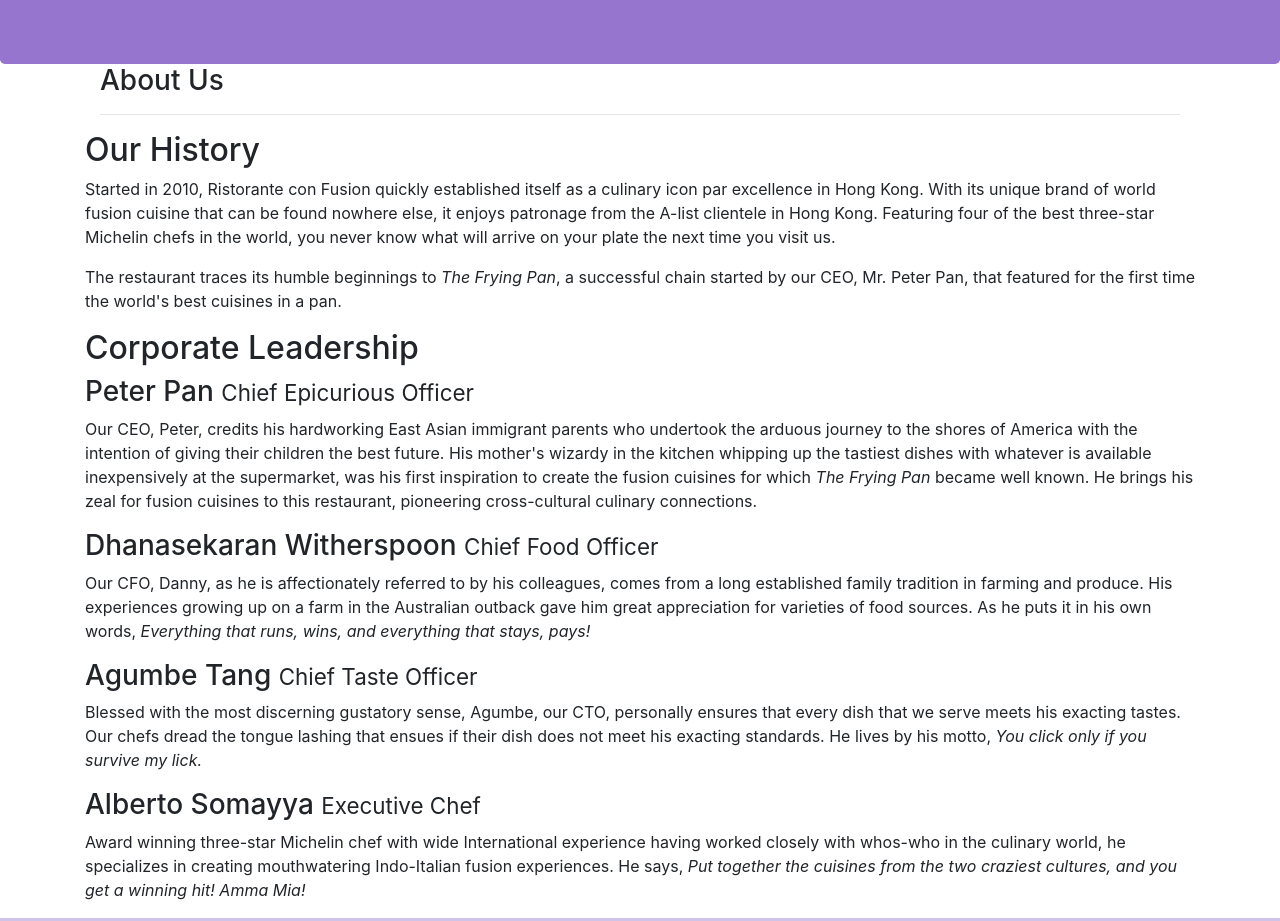
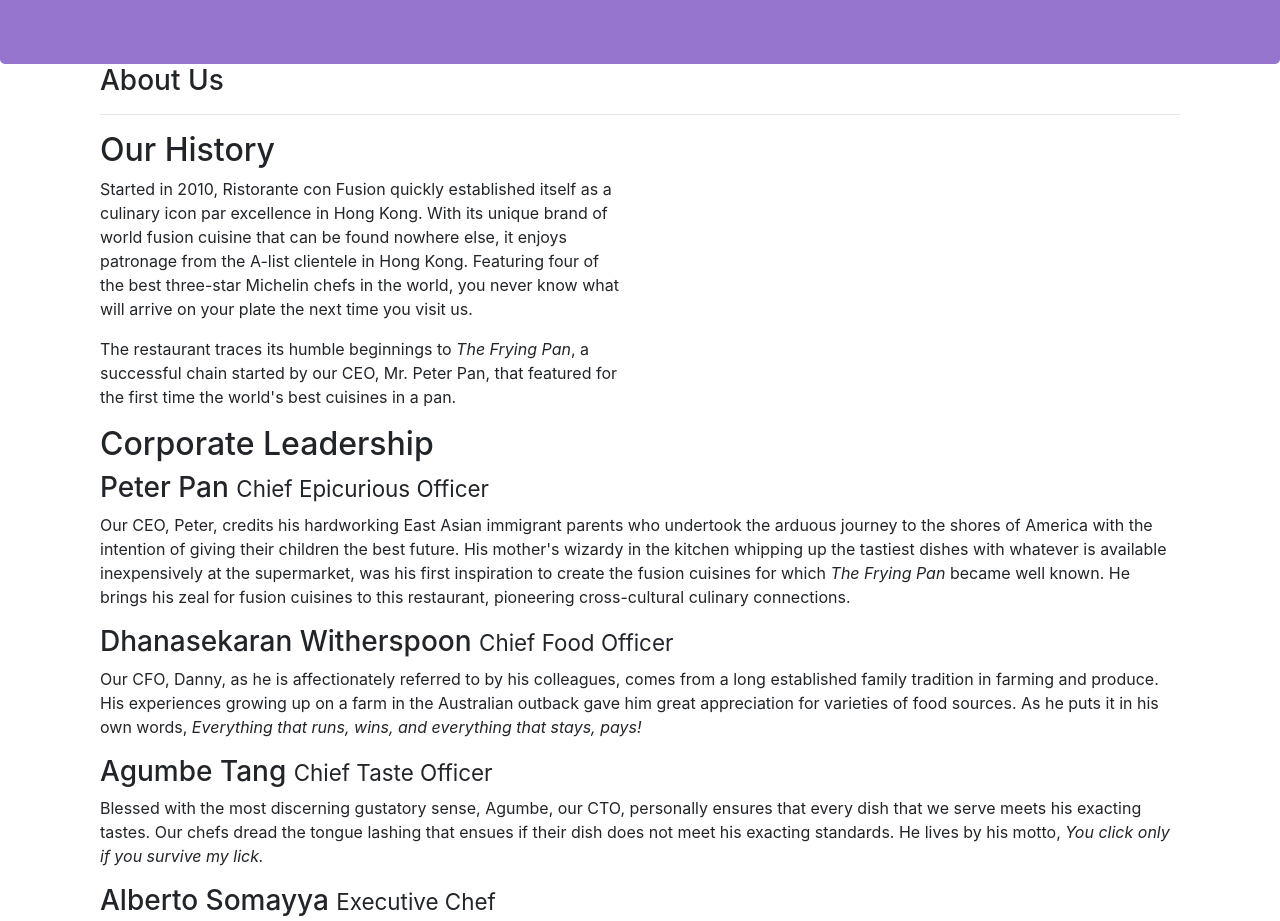
Before and after one commit to redavids/bootstrapExample, a website: page aboutus.html in a window 1280 px wide. Shown: the part 220-1141 px from the top of the page. Drawn offline with nearby package versions, Linux system fonts and the light colour scheme.

Commit message:
Final Week 1

```diff
--- a/aboutus.html
+++ b/aboutus.html
@@ -7,12 +7,11 @@
     <meta name="viewport" content="width=device-width, initial-scale=1, shrink-to-fit=no">
     <meta http-equiv="x-ua-compatible" content="ie=edge">
 
-
-    <title>Ristorante Con Fusion: About Us</title>
-
     <!-- Bootstrap and styles.css CSS -->
     <link rel="stylesheet" href="node_modules/bootstrap/dist/css/bootstrap.min.css">
     <link rel="stylesheet" href="CSS/styles.css">
+
+    <title>Ristorante Con Fusion: About Us</title>
 </head>
 
 <body>
@@ -38,28 +37,28 @@
             </div>
         </div>
 
-        <div>
-            <div>
+        <div class="row row-header">
+            <div class="col-12 col-sm-6">
                 <h2>Our History</h2>
                 <p>Started in 2010, Ristorante con Fusion quickly established itself as a culinary icon par excellence in Hong Kong. With its unique brand of world fusion cuisine that can be found nowhere else, it enjoys patronage from the A-list clientele in Hong Kong.  Featuring four of the best three-star Michelin chefs in the world, you never know what will arrive on your plate the next time you visit us.</p>
                 <p>The restaurant traces its humble beginnings to <em>The Frying Pan</em>, a successful chain started by our CEO, Mr. Peter Pan, that featured for the first time the world's best cuisines in a pan.</p>
             </div>
-            <div>
+            <div class="col-12 col-sm-6">
             </div>
         </div>
 
 
-        <div>
-            <div>
+        <div class="row row-header">
+            <div class = "col-12">
                 <h2>Corporate Leadership</h2>
                 <h3>Peter Pan <small>Chief Epicurious Officer</small></h3>
-                <p>Our CEO, Peter, credits his hardworking East Asian immigrant parents who undertook the arduous journey to the shores of America with the intention of giving their children the best future. His mother's wizardy in the kitchen whipping up the tastiest dishes with whatever is available inexpensively at the supermarket, was his first inspiration to create the fusion cuisines for which <em>The Frying Pan</em> became well known. He brings his zeal for fusion cuisines to this restaurant, pioneering cross-cultural culinary connections.</p>
+                <p class="d-none d-sm-block">Our CEO, Peter, credits his hardworking East Asian immigrant parents who undertook the arduous journey to the shores of America with the intention of giving their children the best future. His mother's wizardy in the kitchen whipping up the tastiest dishes with whatever is available inexpensively at the supermarket, was his first inspiration to create the fusion cuisines for which <em>The Frying Pan</em> became well known. He brings his zeal for fusion cuisines to this restaurant, pioneering cross-cultural culinary connections.</p>
                 <h3>Dhanasekaran Witherspoon <small>Chief Food Officer</small></h3>
-                <p>Our CFO, Danny, as he is affectionately referred to by his colleagues, comes from a long established family tradition in farming and produce. His experiences growing up on a farm in the Australian outback gave him great appreciation for varieties of food sources. As he puts it in his own words, <em>Everything that runs, wins, and everything that stays, pays!</em></p>
+                <p class="d-none d-sm-block">Our CFO, Danny, as he is affectionately referred to by his colleagues, comes from a long established family tradition in farming and produce. His experiences growing up on a farm in the Australian outback gave him great appreciation for varieties of food sources. As he puts it in his own words, <em>Everything that runs, wins, and everything that stays, pays!</em></p>
                 <h3>Agumbe Tang <small>Chief Taste Officer</small></h3>
-                <p>Blessed with the most discerning gustatory sense, Agumbe, our CTO, personally ensures that every dish that we serve meets his exacting tastes. Our chefs dread the tongue lashing that ensues if their dish does not meet his exacting standards. He lives by his motto, <em>You click only if you survive my lick.</em></p>
+                <p class="d-none d-sm-block">Blessed with the most discerning gustatory sense, Agumbe, our CTO, personally ensures that every dish that we serve meets his exacting tastes. Our chefs dread the tongue lashing that ensues if their dish does not meet his exacting standards. He lives by his motto, <em>You click only if you survive my lick.</em></p>
                 <h3>Alberto Somayya <small>Executive Chef</small></h3>
-                <p>Award winning three-star Michelin chef with wide International experience having worked closely with whos-who in the culinary world, he specializes in creating mouthwatering Indo-Italian fusion experiences. He says, <em>Put together the cuisines from the two craziest cultures, and you get a winning hit! Amma Mia!</em></p>
+                <p class="d-none d-sm-block">Award winning three-star Michelin chef with wide International experience having worked closely with whos-who in the culinary world, he specializes in creating mouthwatering Indo-Italian fusion experiences. He says, <em>Put together the cuisines from the two craziest cultures, and you get a winning hit! Amma Mia!</em></p>
             </div>
        </div>
 
```
Also changed, not shown: index.html (+4 -4 lines).
